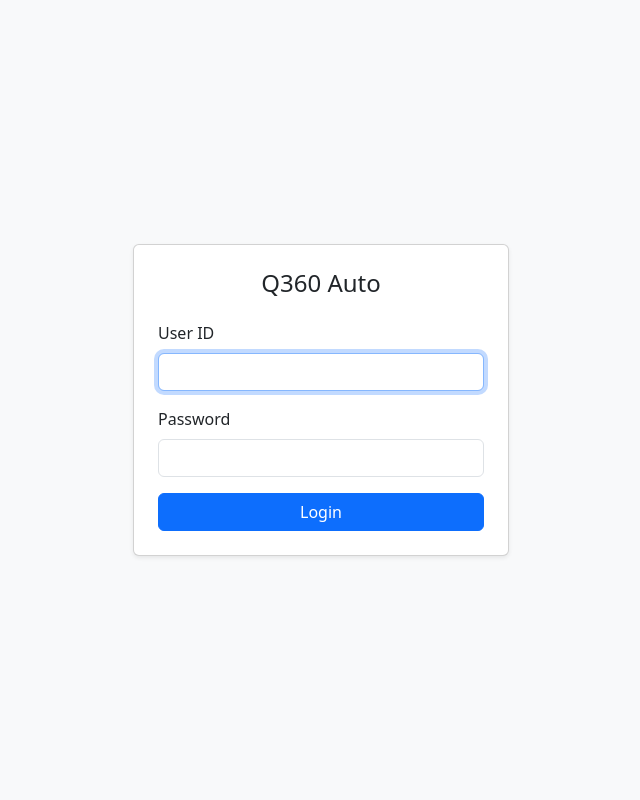
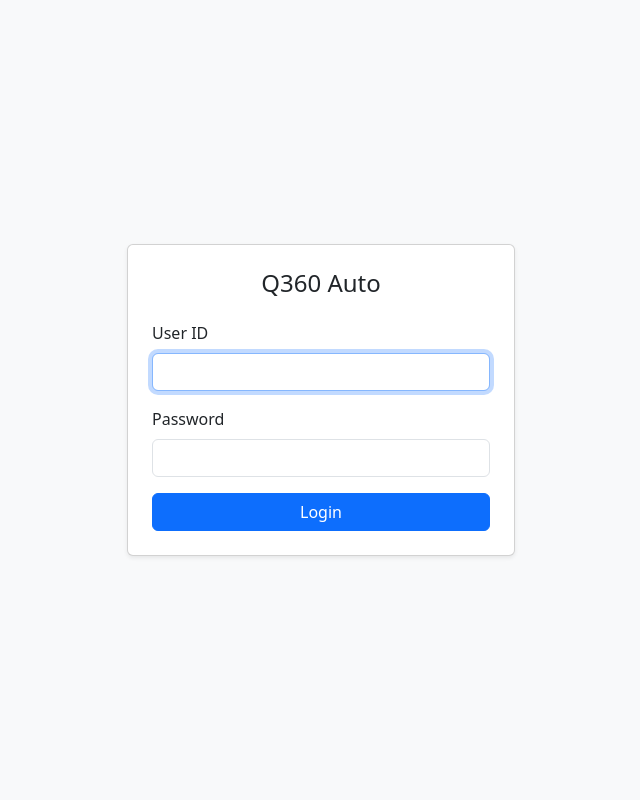
Before and after one commit to kimtaeh3/claudecode-10, a Flask app: page /login in a window 1280 px wide. Shown: the whole page, without its empty margins (319-959 px from the left). Run offline with Flask 3, Linux system fonts and the light colour scheme.

Commit message:
Fix login page centering and mobile responsiveness
- Add justify-content-center to center card horizontally
- Use w-100 + px-3 so card fills screen with padding on mobile

Co-Authored-By: Claude Sonnet 4.6 <noreply@anthropic.com>

```diff
--- a/app/templates/login.html
+++ b/app/templates/login.html
@@ -8,8 +8,8 @@
   <link rel="stylesheet" href="https://cdn.jsdelivr.net/npm/bootstrap@5.3.3/dist/css/bootstrap.min.css">
   <link rel="stylesheet" href="{{ url_for('static', filename='css/app.css') }}">
 </head>
-<body class="bg-light d-flex align-items-center" style="min-height:100vh">
-<div class="container" style="max-width:400px">
+<body class="bg-light d-flex align-items-center justify-content-center" style="min-height:100vh">
+<div class="w-100 px-3" style="max-width:420px">
   <div class="card shadow-sm">
     <div class="card-body p-4">
       <h4 class="card-title text-center mb-4">Q360 Auto</h4>
```
